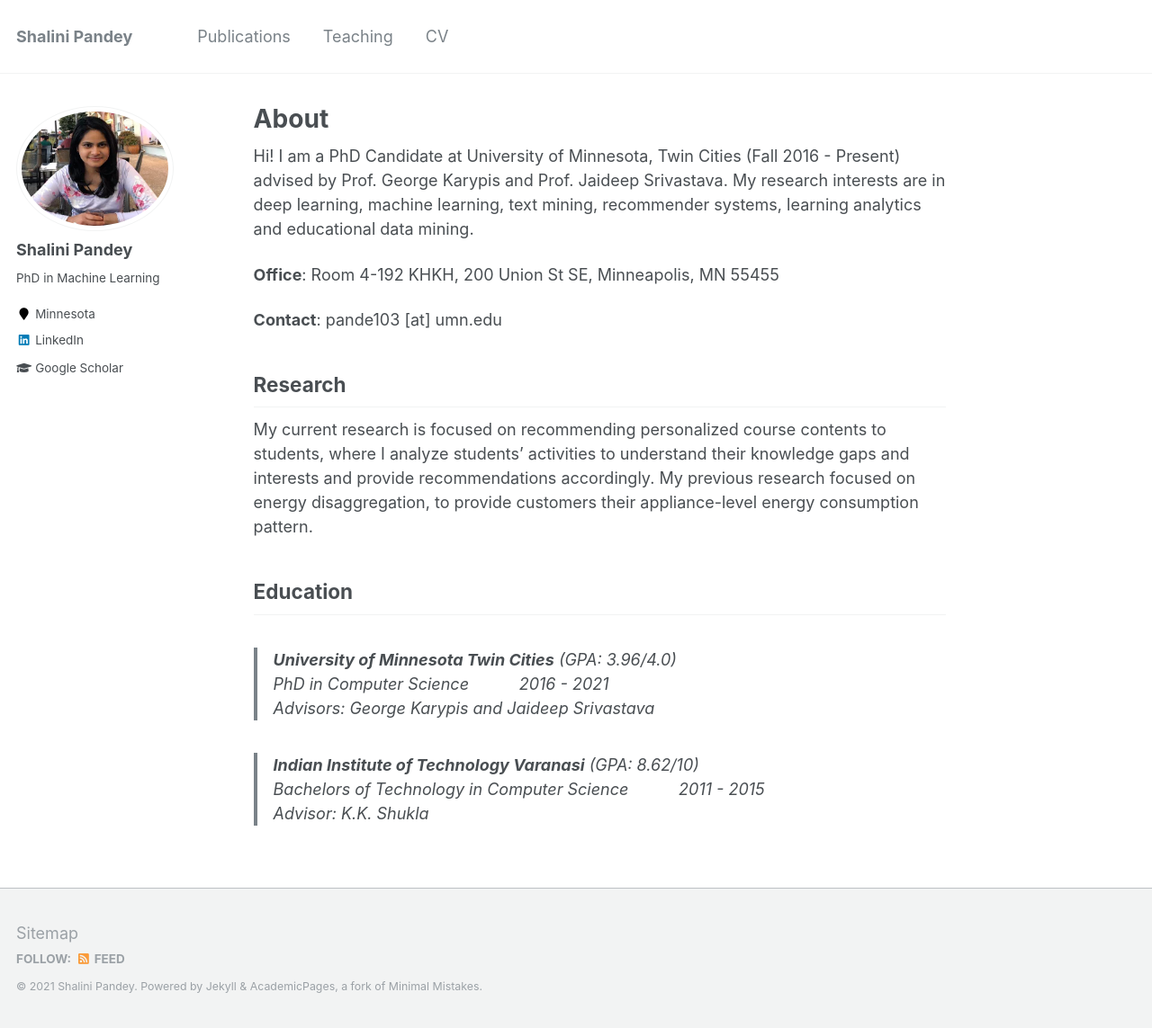
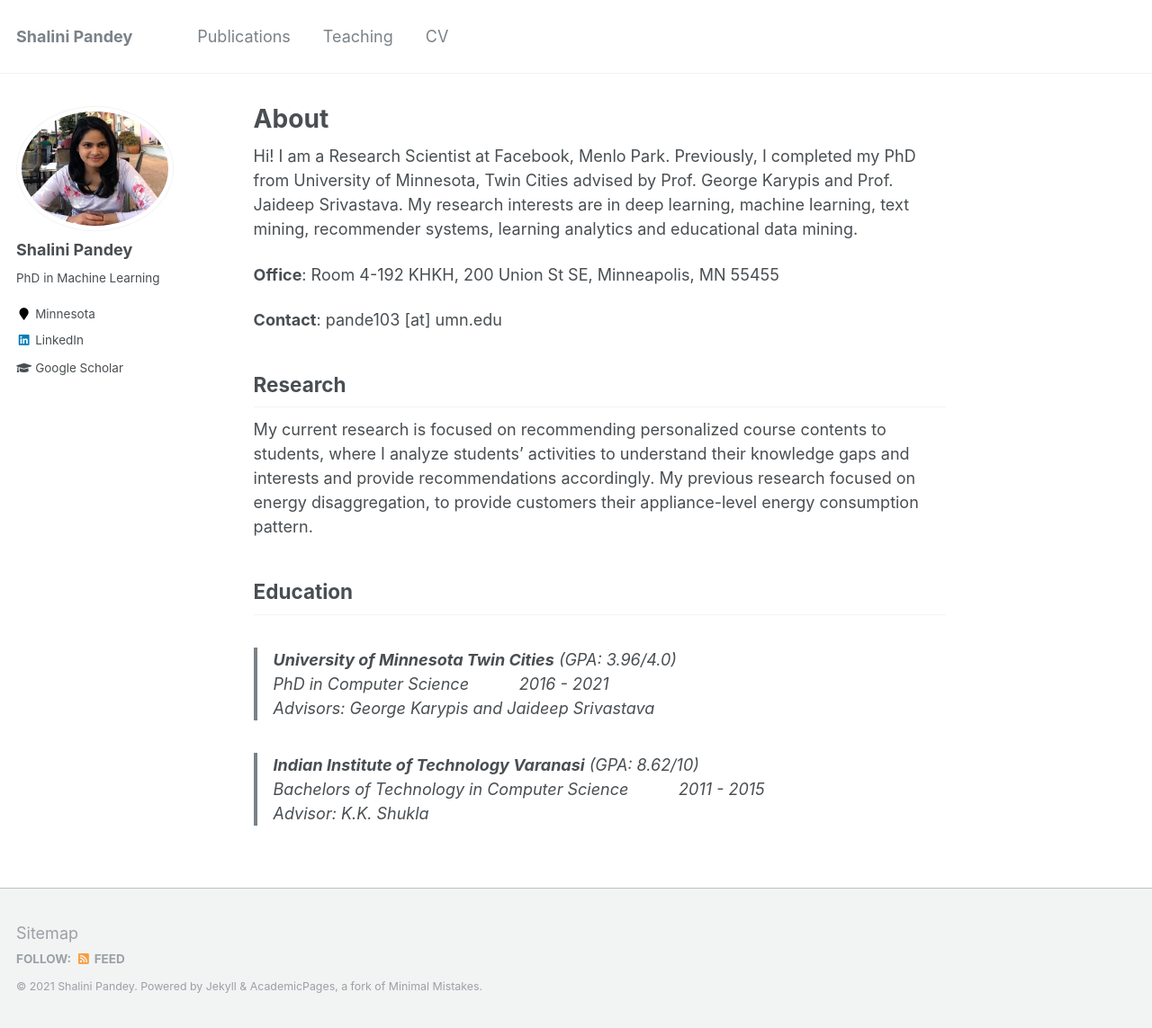
Before and after one commit to shalini1194/shalini1194.github.io, a Jekyll site: the page built from _pages/about.md, in a window 1280 px wide and 1143 px high. Shown: the whole window at 90% size. Built offline with Jekyll 4.4.1, drawn with Linux system fonts in a browser that asks for light colours.

Commit message:
Updated.

```diff
--- a/_pages/about.md
+++ b/_pages/about.md
@@ -8,7 +8,7 @@ redirect_from:
   - /about.html
 ---
 
-Hi! I am a PhD Candidate at University of Minnesota, Twin Cities (Fall 2016 - Present)  advised by Prof. George Karypis and Prof. Jaideep Srivastava.  My research interests are in deep learning, machine learning, text mining, recommender systems, learning analytics and educational data mining.
+Hi! I am a Research Scientist at Facebook, Menlo Park. Previously, I completed my PhD from University of Minnesota, Twin Cities advised by Prof. George Karypis and Prof. Jaideep Srivastava.  My research interests are in deep learning, machine learning, text mining, recommender systems, learning analytics and educational data mining.
 
 **Office**: Room 4-192 KHKH,
 200 Union St SE,
```
Also changed, not shown: 1 other file.
